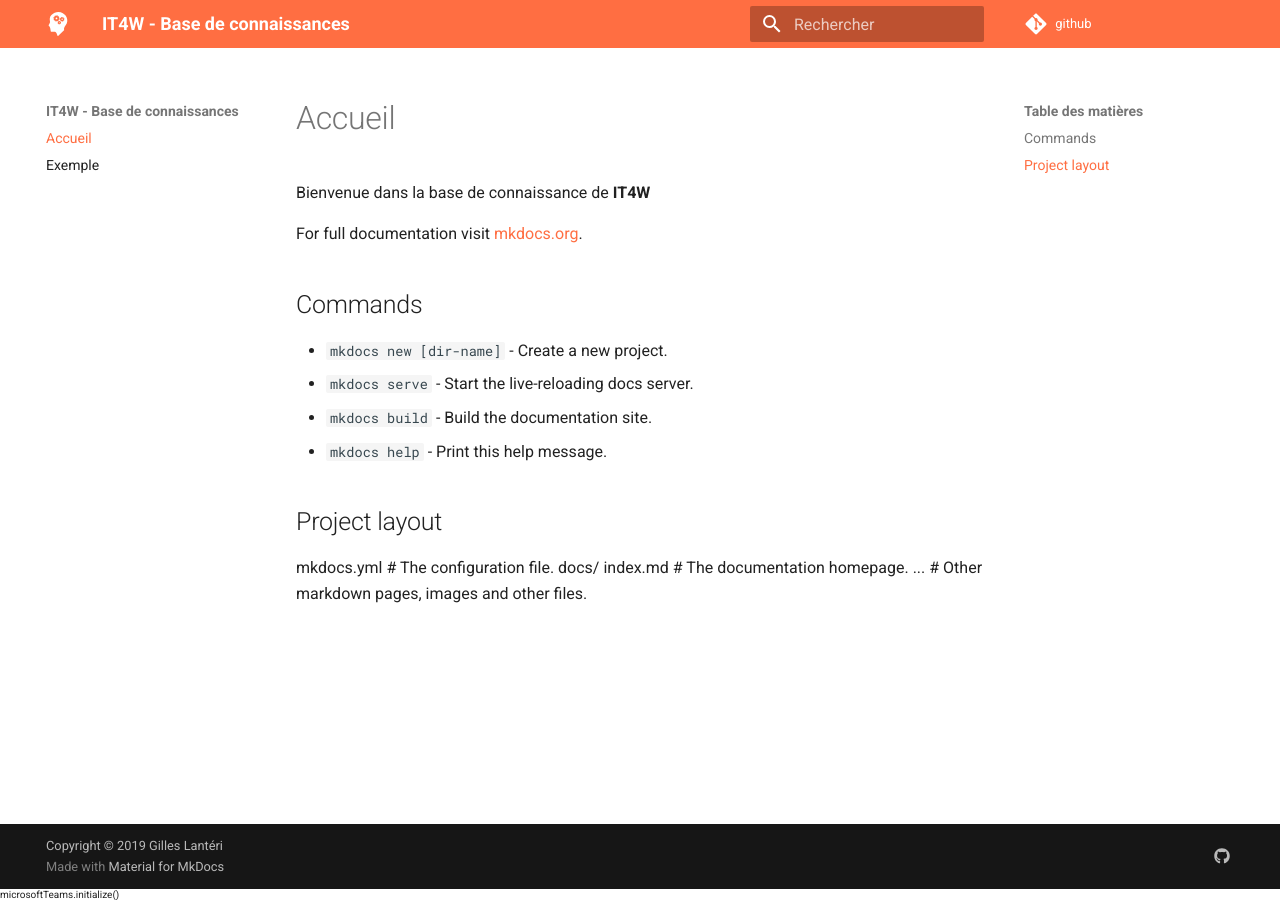
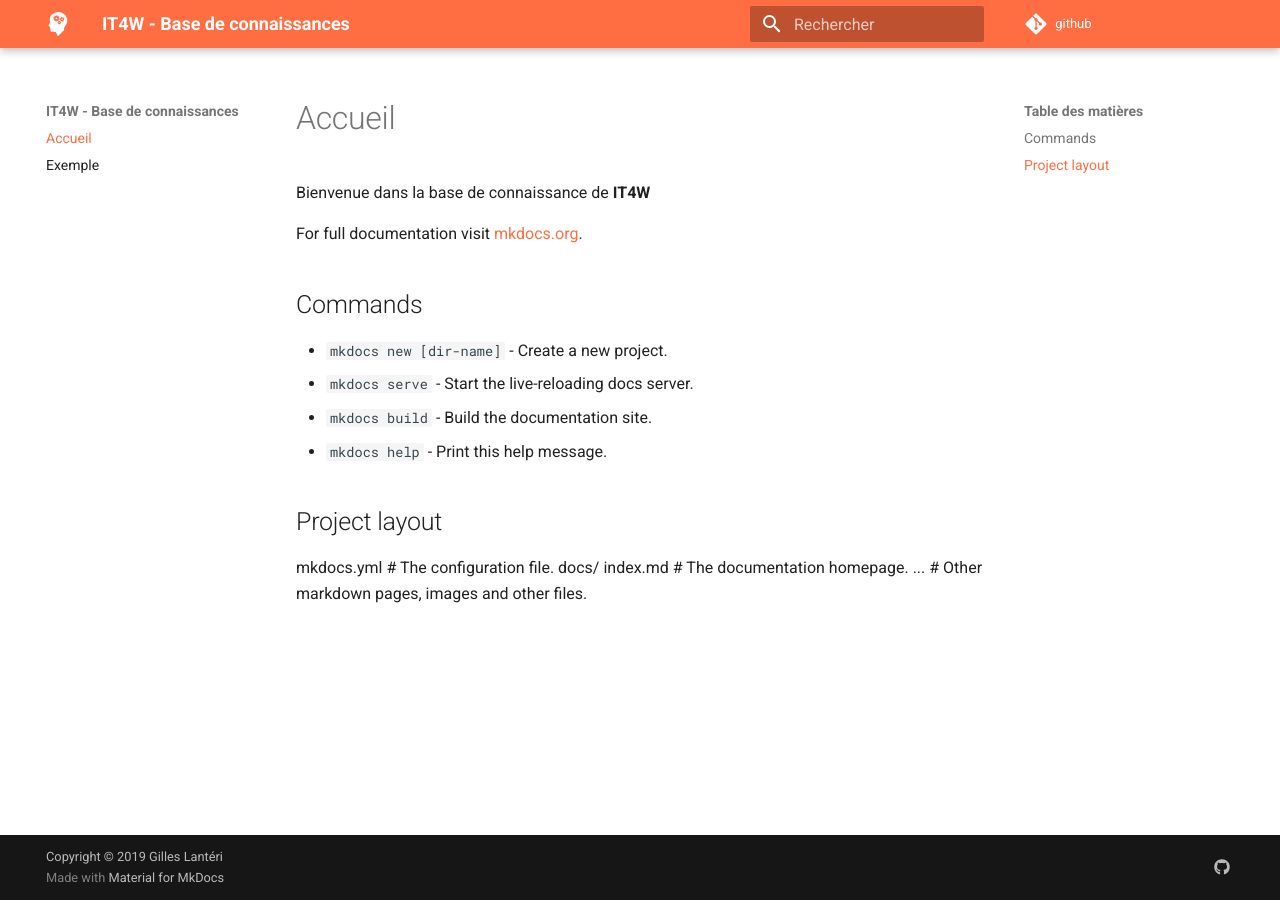
Before and after one commit to GiLfr/IT4Wdocs, an MkDocs documentation site: the page built from docs/index.md, in a window 1280 px wide. Built offline with MkDocs 1.6.1 and Material for MkDocs 9.7.7, drawn with Linux system fonts in a browser that asks for light colours; comment, search, counter and statistics services are not loaded; part of the change alters nothing that is shown.

```diff
--- a/mkdocs.yml
+++ b/mkdocs.yml
@@ -28,20 +28,22 @@ theme:
 # Personnalisation
 extra:
   search:
-    language: "en"
+    language: "fr, en"
+    # tokenizer: '[\s\-\.]+'
   social:
     - type: "github"
       link: "https://github.com/gilfr"
 
 # Google Analytics
-google_analytics:
-  - "UA-XXXXXXXX-X"
-  - "auto"
+# google_analytics:
+#   - "UA-XXXXXXXX-X"
+#   - "auto"
 
 # Plugins
 plugins:
   - search:
-      # separator: '[\s\-\.]+'
+      lang: "en"
+      separator: '[\s\-\.]+'
       prebuild_index: true
   - git-revision-date
   - markdownmermaid
@@ -50,8 +52,6 @@ plugins:
 extra_css:
   - "stylesheets/extra.css"
 extra_javascript:
-  - "javascripts/MicrosoftTeams.min.js"
-  - "javascripts/addteams.js"
   - "javascripts/flowchart.js"
   - https://unpkg.com/mermaid@7.1.2/dist/mermaid.min.js
 
```
Also changed, not shown: 1 other file.
